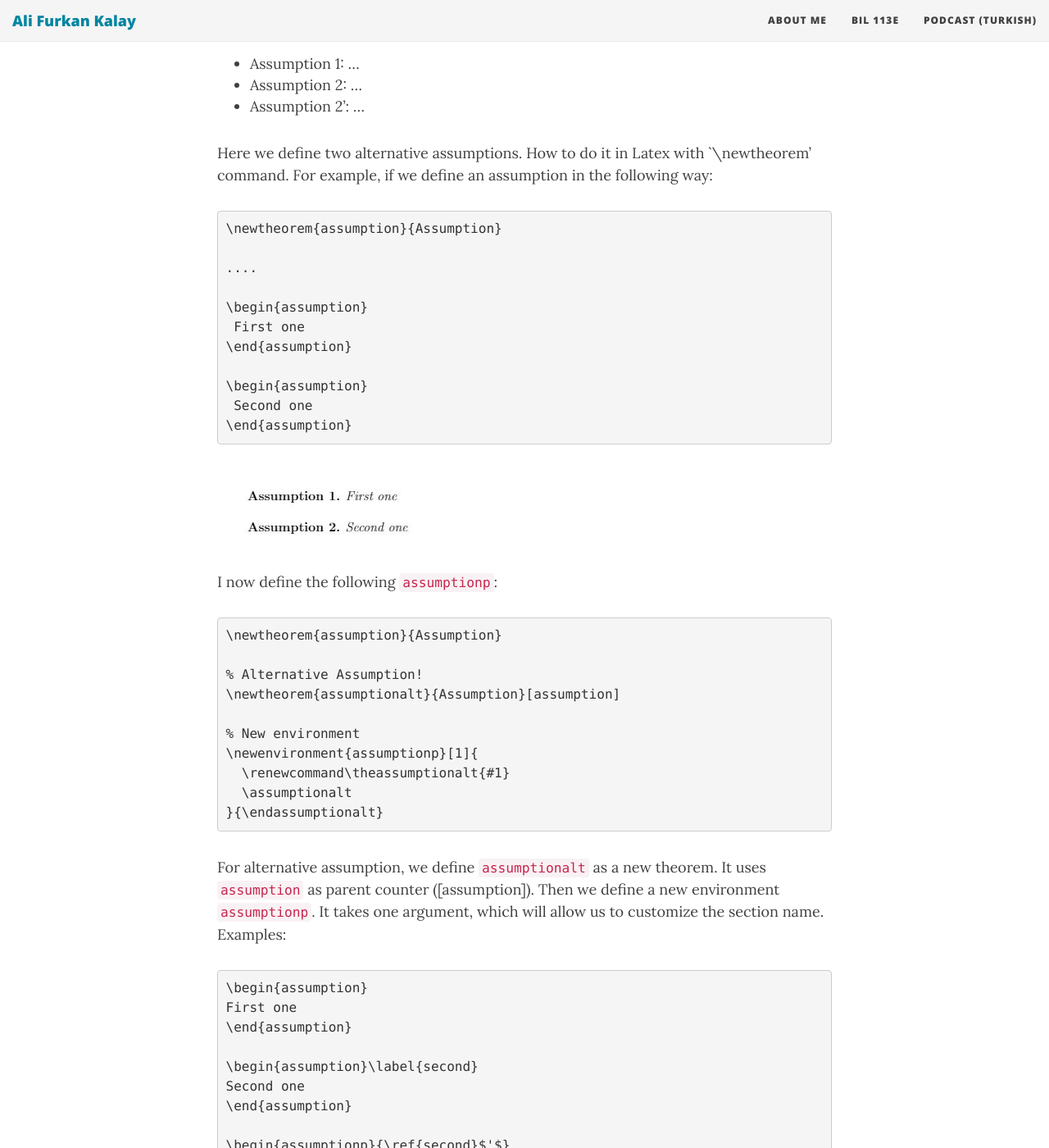
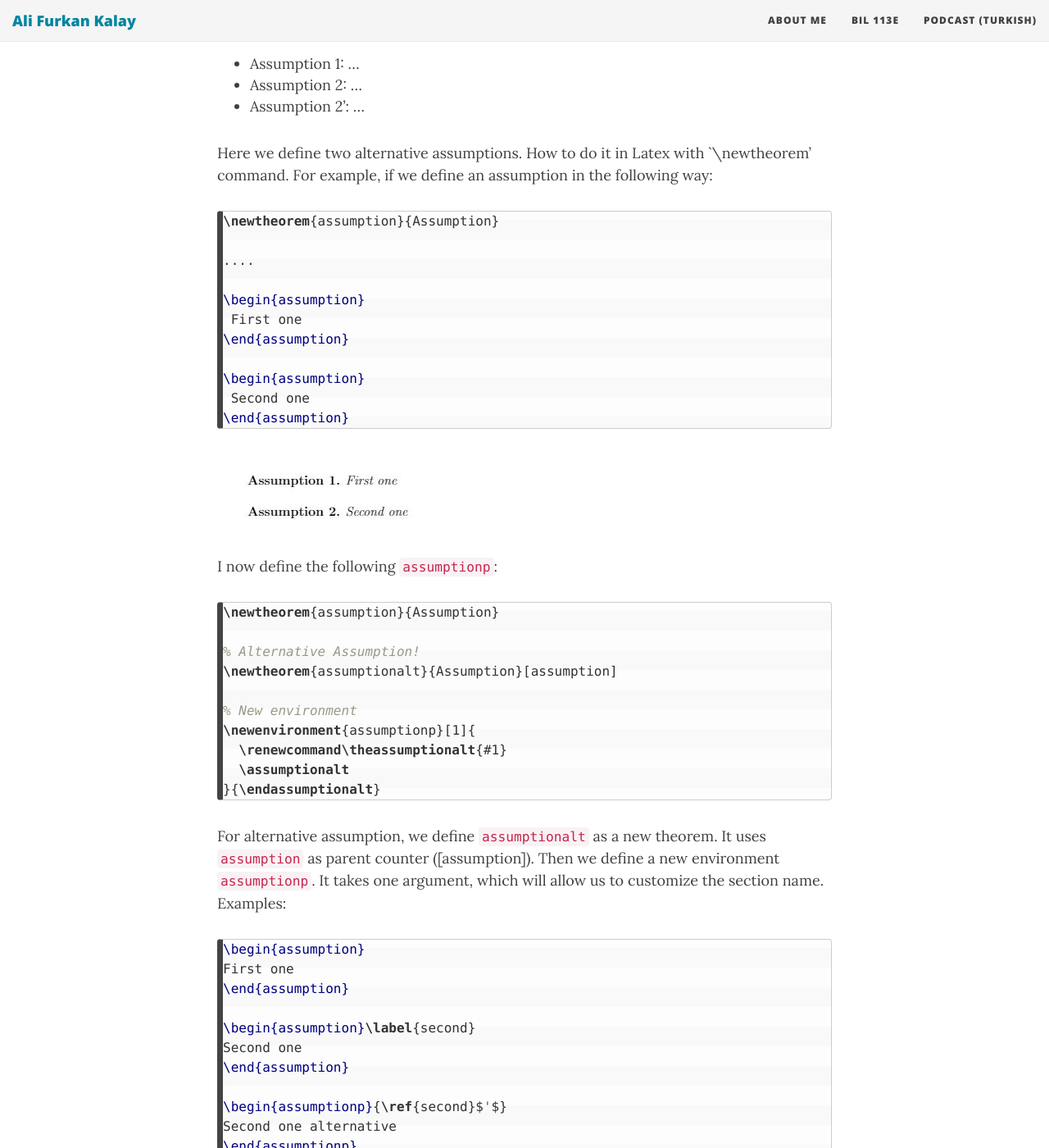
Before and after one commit to alfurka/alfurka.github.io, a Jekyll site: the page built from _posts/2021-07-02-latex-alternative-theorems-assumptions-lemmas.md, in a window 1280 px wide and 1400 px high, scrolled down 698 px. Shown: the whole window at 82% size. Built offline with Jekyll 4.4.1, drawn with Linux system fonts in a browser that asks for light colours; nearby versions of some CDN libraries; some of the changed text lies outside the part shown.

Commit message:
Update 2021-07-02-latex-alternative-theorems-assumptions-lemmas.md

````diff
--- a/_posts/2021-07-02-latex-alternative-theorems-assumptions-lemmas.md
+++ b/_posts/2021-07-02-latex-alternative-theorems-assumptions-lemmas.md
@@ -15,7 +15,7 @@ I saw this kind of alternative assumption definition in other papers, such as:
 
 Here we define two alternative assumptions. How to do it in Latex with `\newtheorem' command. For example, if we define an assumption in the following way:
 
-```{Latex}
+```latex
 \newtheorem{assumption}{Assumption}
 
 ....
@@ -33,7 +33,7 @@ Here we define two alternative assumptions. How to do it in Latex with `\newtheo
 
 I now define the following `assumptionp`:
 
-```{latex}
+```latex
 \newtheorem{assumption}{Assumption}
 
 % Alternative Assumption!
@@ -48,7 +48,7 @@ I now define the following `assumptionp`:
 
 For alternative assumption, we define `assumptionalt` as a new theorem. It uses `assumption` as parent counter ([assumption]). Then we define a new environment `assumptionp`. It takes one argument, which will allow us to customize the section name. Examples:
 
-```{Latex}
+```latex
 \begin{assumption}
 First one
 \end{assumption}
````
